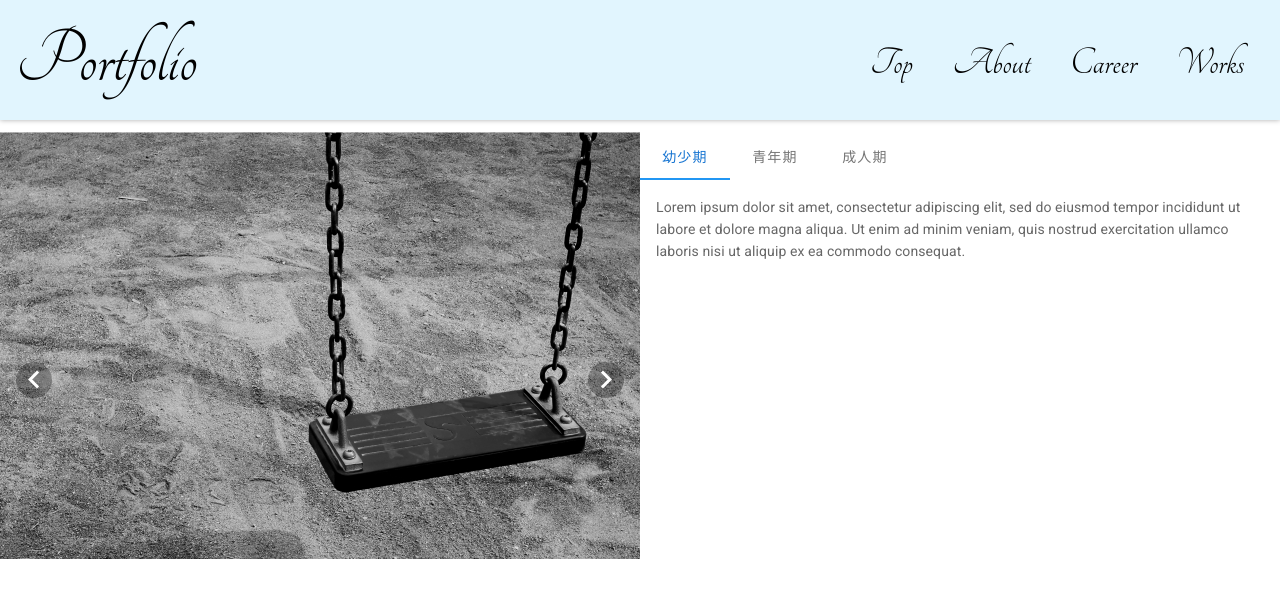
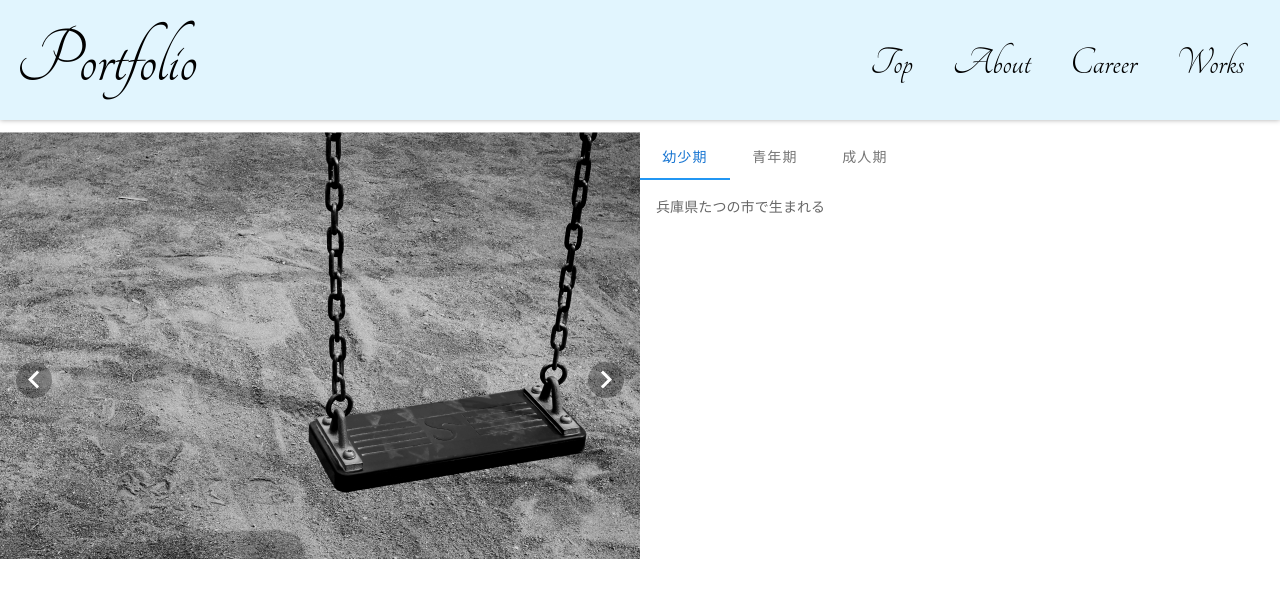
Before and after one commit to ryusei-tsune/Portfolio, a Nuxt app: page /about in a window 1280 px wide. Shown: the top 598 px of the page. Built offline with nearby package versions, Linux system fonts and the light colour scheme; no server answers.

Commit message:
add about page

```diff
--- a/pages/about.vue
+++ b/pages/about.vue
@@ -18,9 +18,9 @@
               </v-tab>
             </v-tabs>
             <v-tabs-items v-model="tab">
-              <v-tab-item v-for="item in items" :key="item">
+              <v-tab-item v-for="item in text" :key="item">
                 <v-card flat>
-                  <v-card-text v-text="text"></v-card-text>
+                  <v-card-text>{{item}}</v-card-text>
                 </v-card>
               </v-tab-item>
             </v-tabs-items>
@@ -46,8 +46,9 @@ export default {
       imsrcs: ["/childhood.jpg", "/adolescence.jpg", "/index.jpg"],
       tab: null,
       items: ["幼少期", "青年期", "成人期"],
-      text:
-        "Lorem ipsum dolor sit amet, consectetur adipiscing elit, sed do eiusmod tempor incididunt ut labore et dolore magna aliqua. Ut enim ad minim veniam, quis nostrud exercitation ullamco laboris nisi ut aliquip ex ea commodo consequat."
+      text: [
+        "兵庫県たつの市で生まれる", "ソフトテニスを9年間続けた", "大学から硬式テニスを始める"
+      ]
     };
   },
   watch: {},
@@ -63,7 +64,7 @@ export default {
 .body-for-color .v-main__wrap {
   background-color: #e8f0f3;
 }
-.resizeimage{
+.resizeimage {
   width: 100%;
-  }
+}
 </style>
```
